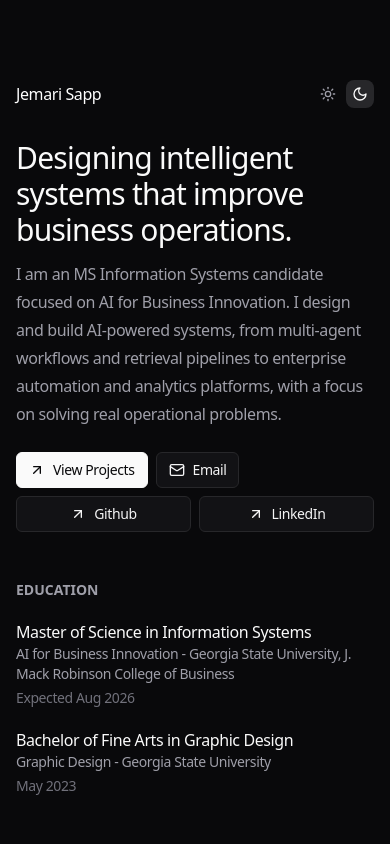
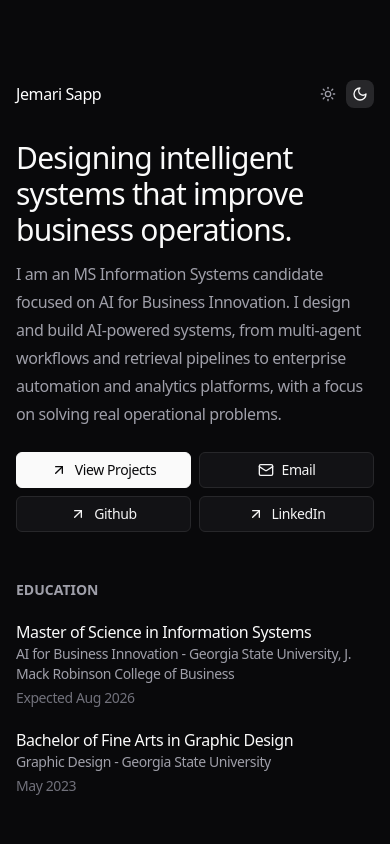
Before and after one commit to jemarisapp/Personal-Site, a Next.js app: page / in a window 390 px wide. Shown: the top 844 px of the page. Built offline with nearby package versions, Linux system fonts and the light colour scheme.

Commit message:
Fix mobile layout spacing and reorder case studies

```diff
--- a/app/layout.tsx
+++ b/app/layout.tsx
@@ -103,10 +103,10 @@ export default function RootLayout({
           storageKey="theme"
           defaultTheme="dark"
         >
-          <div className="flex min-h-screen w-full flex-col font-[family-name:var(--font-inter-tight)]">
-            <div className="relative mx-auto w-full max-w-screen-sm flex-1 px-4 pt-20">
+          <div className="flex min-h-dvh w-full flex-col font-[family-name:var(--font-inter-tight)]">
+            <div className="relative mx-auto flex min-h-dvh w-full max-w-screen-sm flex-col px-4 pt-20">
               <Header />
-              {children}
+              <div className="flex-1">{children}</div>
               <Footer />
             </div>
           </div>
--- a/app/page.tsx
+++ b/app/page.tsx
@@ -178,7 +178,11 @@ export default function ResumePage() {
           {RESUME_LINKS.map((link) => {
             const Icon = link.icon
             const isPrimary = link.variant === 'primary'
-            const isSocial = link.label === 'Github' || link.label === 'LinkedIn'
+            const shouldPairOnMobile =
+              link.label === 'View Projects' ||
+              link.label === 'Email' ||
+              link.label === 'Github' ||
+              link.label === 'LinkedIn'
 
             return (
               <a
@@ -192,9 +196,15 @@ export default function ResumePage() {
                 }
                 className={
                   isPrimary
-                    ? 'inline-flex h-9 items-center gap-2 rounded-md border border-zinc-950 bg-zinc-950 px-3 text-sm font-medium text-zinc-50 transition-colors hover:border-zinc-800 hover:bg-zinc-800 dark:border-zinc-50 dark:bg-zinc-50 dark:text-zinc-950 dark:hover:border-zinc-200 dark:hover:bg-zinc-200'
+                    ? `inline-flex h-9 items-center justify-center gap-2 rounded-md border border-zinc-950 bg-zinc-950 px-3 text-sm font-medium text-zinc-50 transition-colors hover:border-zinc-800 hover:bg-zinc-800 dark:border-zinc-50 dark:bg-zinc-50 dark:text-zinc-950 dark:hover:border-zinc-200 dark:hover:bg-zinc-200 ${
+                        shouldPairOnMobile
+                          ? 'basis-[calc(50%-0.25rem)] sm:basis-auto'
+                          : ''
+                      }`
                     : `inline-flex h-9 items-center justify-center gap-2 rounded-md border border-zinc-200 bg-zinc-50 px-3 text-sm font-medium text-zinc-900 transition-colors hover:border-zinc-300 hover:bg-zinc-100 dark:border-zinc-800 dark:bg-zinc-900/70 dark:text-zinc-100 dark:hover:border-zinc-700 dark:hover:bg-zinc-900 ${
-                        isSocial ? 'basis-[calc(50%-0.25rem)] sm:basis-auto' : ''
+                        shouldPairOnMobile
+                          ? 'basis-[calc(50%-0.25rem)] sm:basis-auto'
+                          : ''
                       }`
                 }
               >
--- a/lib/case-studies.ts
+++ b/lib/case-studies.ts
@@ -846,9 +846,9 @@ export const CASE_STUDIES: CaseStudy[] = [
 ]
 
 const CASE_STUDY_ORDER = [
+  'contract-generation',
   'group-sales-automation',
   'navigate-idd',
-  'contract-generation',
   'trisp-session-portal',
   'soundintel',
   'trilo',
```
